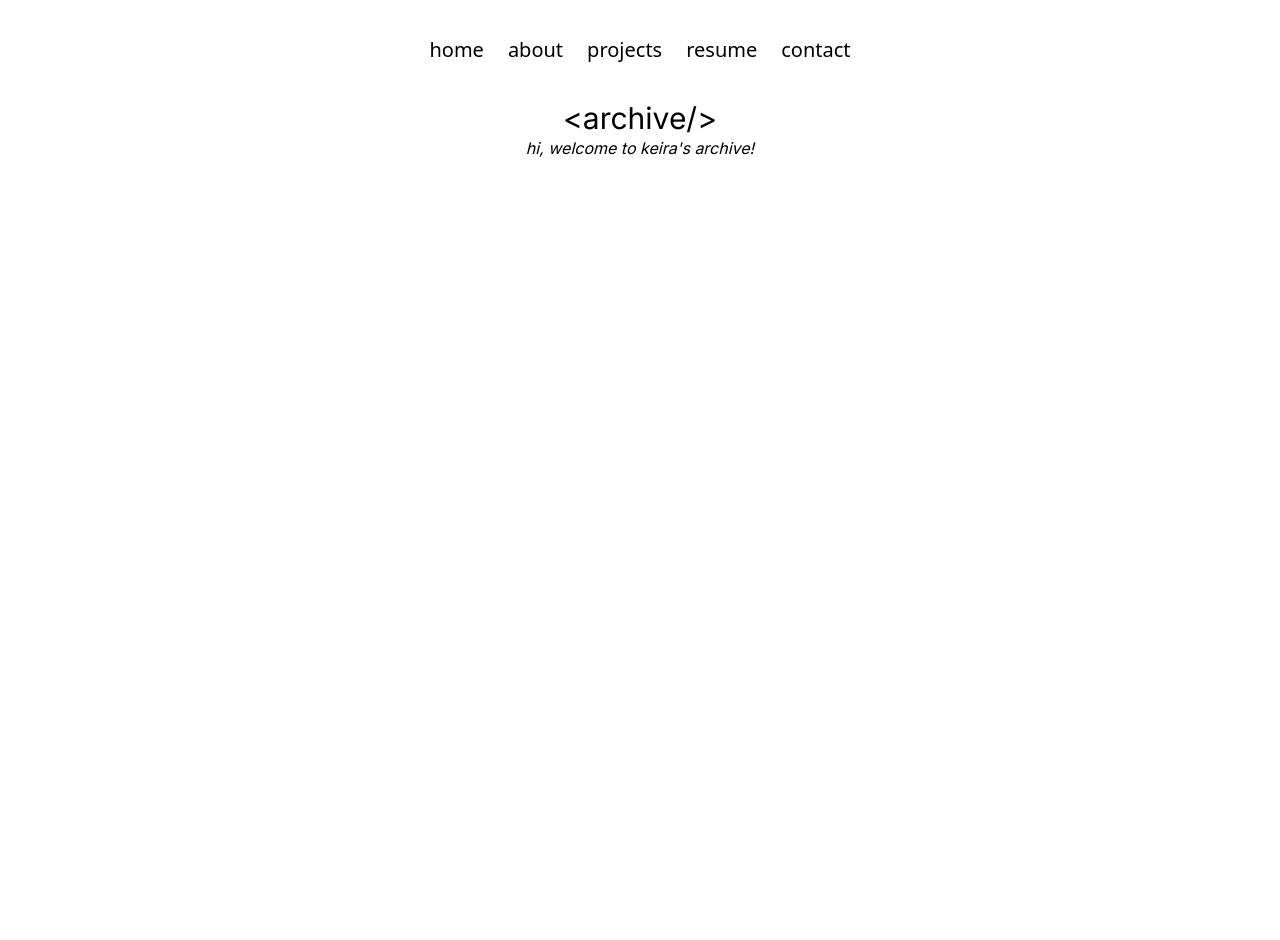
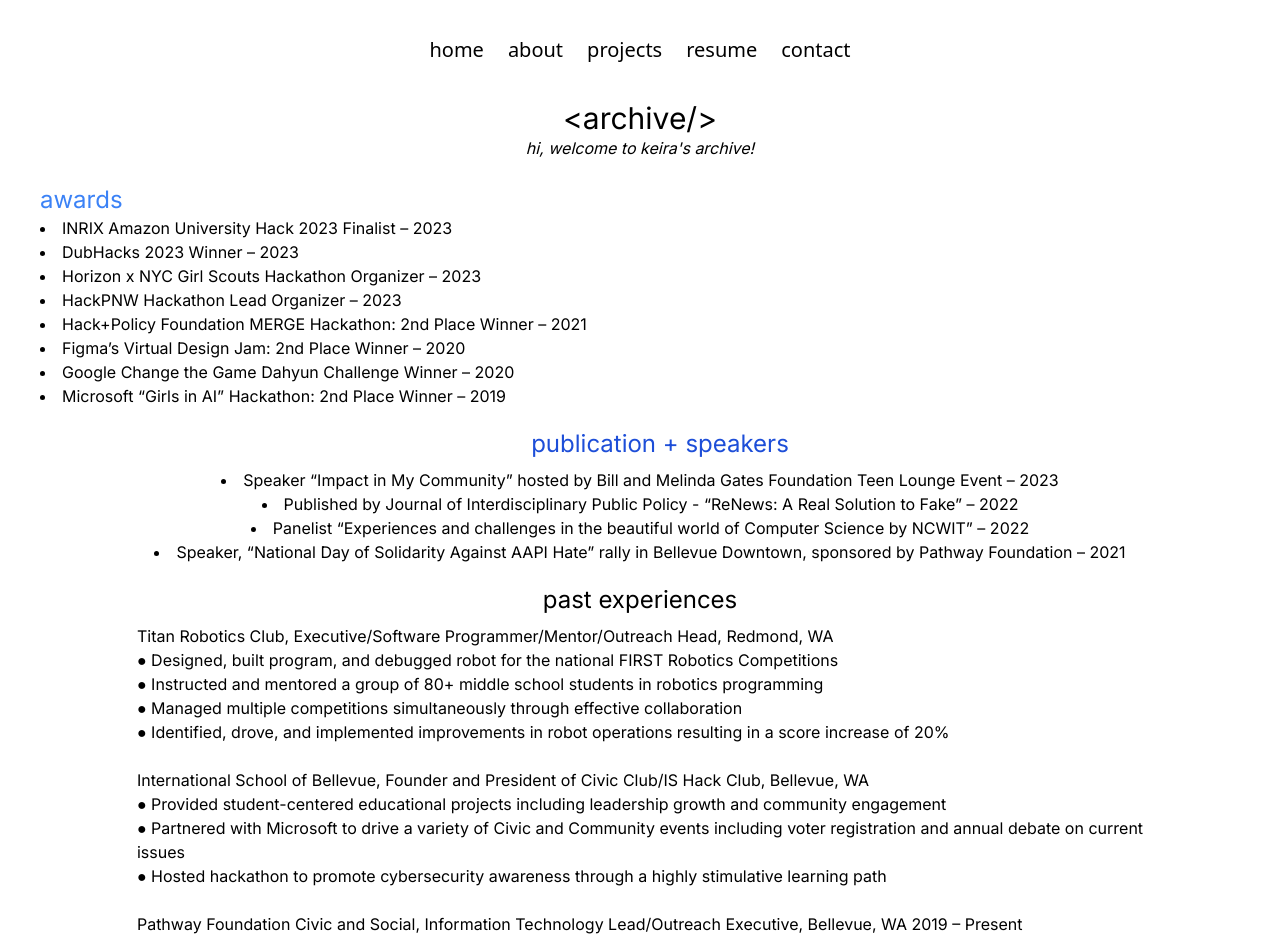
Before and after one commit to KeveeW1/kei-portfolio, a Next.js app: page /archive in a window 1280 px wide. Shown: the top 940 px of the page. Before the commit the page ends 800 px from the top, so only its background shows below. Built offline with nearby package versions, Linux system fonts and the light colour scheme.

Commit message:
Added more past experiences and awards in Archive page. Adjusted size of my image in About page.

```diff
--- a/src/app/about/page.jsx
+++ b/src/app/about/page.jsx
@@ -9,19 +9,21 @@ const About = () => {
         <Navbar/>
 
     </div>
-    <div className='flex justify-center p-3'>
-            <Image src="/images/keira.jpg" alt="picture of keira" className='rounded-full overflow-hidden object-none w-40 h-40' width={300} height={100}/>
+    <div className='flex p-3 justify-center'>
+            <Image src="/images/keira.jpg" alt="picture of keira" className='rounded-full overflow-hidden object-none w-60 h-60' width={900} height={100}/>
     </div>
-    <div className='text-black text-center'>
-        <h1 className='text-4xl font-semibold pb-1'>hi, it&apos;s keira!</h1>
-        <div className='flex-col flex pt-2'>
+    <div className='text-black justify-center'>
+        <h1 className='text-4xl font-semibold pb-1 flex justify-center'>hi, it&apos;s keira!</h1>
+        <div className='pt-2 text-center'>
             <li>uw info w/ concentration in software dev + cybersecurity</li>
             <li>likes: tech, pokémon, food</li>
             <li>personal missions: educating the next gen + bridging gender gap in cybersec + tech overall</li>
+
+            <p>click <a href="/archive" className='text-orange-900'>[archive]</a> to see my past experiences/awards</p>
         </div>
-        <div>
-            <p>click <a href="/archive" className='text-orange-900'>[archive]</a> to see my past things :p </p>
-        </div>
+
+
+
     </div>
     </section>
 
--- a/src/app/archive/page.jsx
+++ b/src/app/archive/page.jsx
@@ -11,9 +11,46 @@ const Archive = () => {
         <h1 className='text-3xl'>&lt;archive/&gt;</h1>
         <h4 className=''><i>hi, welcome to keira&apos;s archive!</i></h4>
         <br></br>
-        {/* <li>Figma’s Virtual Design Jam: 2nd Place Winner – 2020</li>
-        <li>Google Change the Game Dahyun Challenge Winner – 2020</li>
-        <li>Microsoft “Girls in AI” Hackathon: 2nd Place Winner – 2019</li> */}
+        <h1 className='text-2xl text-left pl-10 text-blue-500'>awards</h1>
+        <div className='text-left pl-10'>
+          <li>INRIX Amazon University Hack 2023 Finalist – 2023</li>
+          <li>DubHacks 2023 Winner – 2023</li>
+          <li>Horizon x NYC Girl Scouts Hackathon Organizer – 2023</li>
+          <li>HackPNW Hackathon Lead Organizer – 2023</li>
+          <li>Hack+Policy Foundation MERGE Hackathon: 2nd Place Winner – 2021</li>
+          <li>Figma’s Virtual Design Jam: 2nd Place Winner – 2020</li>
+          <li>Google Change the Game Dahyun Challenge Winner – 2020</li>
+          <li>Microsoft “Girls in AI” Hackathon: 2nd Place Winner – 2019</li>
+        </div>
+
+      <div>
+        <h1 className='text-2xl pl-10 pt-5 text-center pb-2 text-blue-700'>publication + speakers</h1>
+        <div className='text-left pl-10'></div>
+        <li>Speaker “Impact in My Community” hosted by Bill and Melinda Gates Foundation Teen Lounge Event – 2023</li>
+        <li>Published by Journal of Interdisciplinary Public Policy - “ReNews: A Real Solution to Fake” – 2022</li>
+        <li>Panelist “Experiences and challenges in the beautiful world of Computer Science by NCWIT” – 2022</li>
+        <li>Speaker, “National Day of Solidarity Against AAPI Hate” rally in Bellevue Downtown, sponsored by Pathway Foundation – 2021</li>
+      </div>
+
+      <div>
+        <h1 className='text-2xl pt-5 pb-2'>past experiences</h1>
+        <div className='text-left flex justify-center'>
+          <p>Titan Robotics Club, Executive/Software Programmer/Mentor/Outreach Head, Redmond, WA<br></br>
+            ● Designed, built program, and debugged robot for the national FIRST Robotics Competitions<br></br>
+            ● Instructed and mentored a group of 80+ middle school students in robotics programming<br></br>
+            ● Managed multiple competitions simultaneously through effective collaboration<br></br>
+            ● Identified, drove, and implemented improvements in robot operations resulting in a score increase of 20%<br></br><br></br>
+            International School of Bellevue, Founder and President of Civic Club/IS Hack Club, Bellevue, WA<br></br>
+            ● Provided student-centered educational projects including leadership growth and community engagement<br></br>
+            ● Partnered with Microsoft to drive a variety of Civic and Community events including voter registration and annual debate on current<br></br>
+            issues<br></br>
+            ● Hosted hackathon to promote cybersecurity awareness through a highly stimulative learning path<br></br><br></br>
+            Pathway Foundation Civic and Social, Information Technology Lead/Outreach Executive, Bellevue, WA 2019 – Present<br></br>
+            ● Served as technical lead to support the organization’s strategic planning and execution<br></br>
+            ● Mentored 30+ underserved students in Python programming year-round<br></br>
+            </p>
+        </div>
+      </div>
     </div>
     </section>
   );
```
